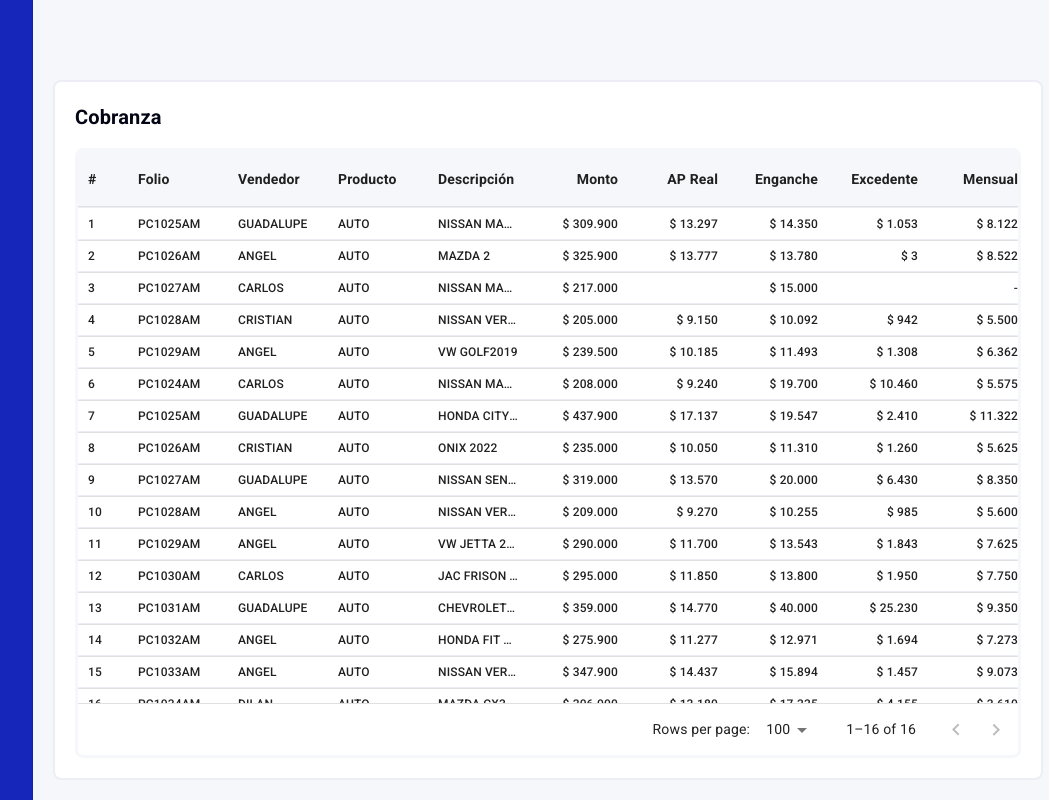
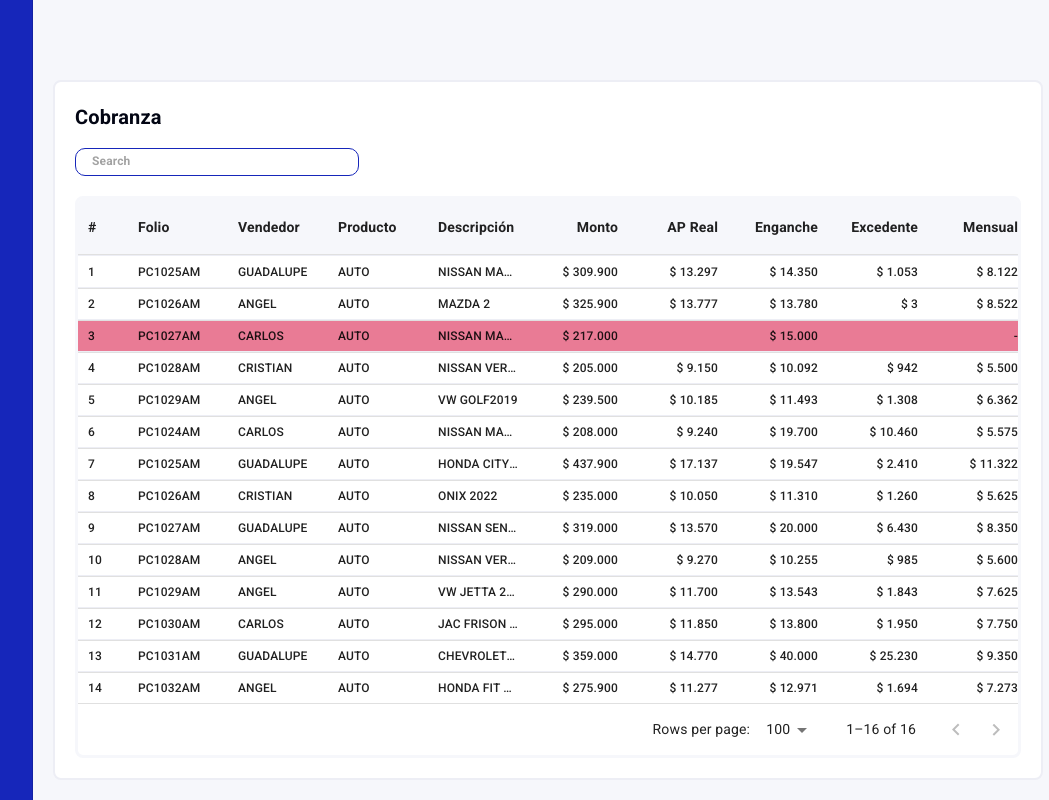
Before and after one commit to edgarpecero/crm-fe, a Next.js app: page /cobranza in a window 1280 px wide. Shown: the whole page, without its empty margins (217-1266 px from the left). Built offline with nearby package versions, Linux system fonts and the light colour scheme; what @mui/material-nextjs would draw is missing.

Commit message:
CRM-17::Added styles to DataGridTheme

```diff
--- a/public/data/billing.json
+++ b/public/data/billing.json
@@ -58,6 +58,7 @@
   {
     "folio": "PC1027AM",
     "seller": "CARLOS",
+    "status": "Cancelado",
     "product": "AUTO",
     "description": "NISSAN MARCH",
     "amount": "$ 217.000",
--- a/src/components/features/billing/BillingTable.tsx
+++ b/src/components/features/billing/BillingTable.tsx
@@ -1,9 +1,11 @@
 'use client';
 
-import { GridColDef } from '@mui/x-data-grid';
+import { GridColDef, GridRowParams } from '@mui/x-data-grid';
 import { Billing } from './types';
 import DataGridWrapper from '@/components/ui/DataGridWrapper/DataGridWrapper';
 import { useBilling } from '@/context/BillingContext/BillingContext';
+import DataGridHeader from '@/components/ui/DataGridWrapper/DataGridHeader';
+import { useState } from 'react';
 
 const columns: GridColDef<Billing>[] = [
   { field: 'folio', headerName: 'Folio', width: 100 },
@@ -35,8 +37,35 @@ const columns: GridColDef<Billing>[] = [
 
 const BillingTable = () => {
   const { data } = useBilling();
+  const [searchInput, setSearchInput] = useState('');
 
-  return <DataGridWrapper columns={columns} rowData={data} />;
+  const memoizedData = data.filter(
+    (item) => {
+      return (
+        item.folio.toLowerCase().includes(searchInput.toLowerCase()) ||
+        item.seller.toLowerCase().includes(searchInput.toLowerCase()) ||
+        item.product.toLowerCase().includes(searchInput.toLowerCase()) ||
+        item.description.toLowerCase().includes(searchInput.toLowerCase()) ||
+        item.client.toLowerCase().includes(searchInput.toLowerCase())
+      );
+    },
+    [searchInput],
+  );
+
+  const handleSearch = (value: string) => {
+    setSearchInput(value);
+  };
+
+  const getRowClassName = (params: GridRowParams) => {
+    return params.row.status === 'Cancelado' ? 'red-row' : '';
+  };
+
+  return (
+    <>
+      <DataGridHeader handleSearch={handleSearch} />
+      <DataGridWrapper columns={columns} rowData={memoizedData} getRowClassName={getRowClassName} />
+    </>
+  );
 };
 
 export default BillingTable;
--- /dev/null
+++ b/src/components/ui/DataGridWrapper/DataGridHeader.tsx
@@ -0,0 +1,35 @@
+'use client';
+
+import { Box, Button } from '@mui/material';
+import SearchInput from '../SearchInput';
+
+interface DataGridHeaderProps {
+  handleSearch: (value: string) => void;
+  buttonProps?: {
+    title: string;
+  };
+}
+
+const DataGridHeader = ({ handleSearch, buttonProps }: DataGridHeaderProps) => {
+  return (
+    <Box
+      sx={{
+        display: 'flex',
+        justifyContent: 'space-between',
+        alignItems: 'center',
+        gap: 3,
+        mb: '20px',
+      }}
+    >
+      <SearchInput
+        id='manager-user-table-search'
+        handleSearch={handleSearch}
+        width='30%'
+        autoFocus
+      />
+      {buttonProps?.title ? <Button size='small'>{buttonProps?.title}</Button> : null}
+    </Box>
+  );
+};
+
+export default DataGridHeader;
--- a/src/components/ui/DataGridWrapper/DataGridTheme.tsx
+++ b/src/components/ui/DataGridWrapper/DataGridTheme.tsx
@@ -22,6 +22,12 @@ const greyDataGridTheme = createTheme({
           },
           '& .MuiDataGrid-detailPanelToggleCell:disabled': {
             opacity: 0,
+          },
+          '& .red-row': {
+            backgroundColor: theme.palette.error.light,
+            '&:hover': {
+              backgroundColor: theme.palette.error.main,
+            },
           },
         },
         columnHeader: {
--- a/src/components/ui/DataGridWrapper/DataGridWrapper.tsx
+++ b/src/components/ui/DataGridWrapper/DataGridWrapper.tsx
@@ -1,7 +1,7 @@
 'use client';
 
 import React, { useEffect, useMemo, useState } from 'react';
-import type { } from '@mui/x-data-grid/themeAugmentation';
+import type {} from '@mui/x-data-grid/themeAugmentation';
 import { createTheme, ThemeProvider } from '@mui/material/styles';
 import Tooltip from '@mui/material/Tooltip';
 import IconButton from '@mui/material/IconButton';
@@ -14,8 +14,8 @@ import { getDataGridTheme, GridTheme } from './DataGridTheme';
 
 export const expandIconStyles = { color: currentTheme.palette.grey[800], fontSize: '16px' };
 
+/* eslint-disable @typescript-eslint/no-explicit-any */
 export interface DataGridWrapperProps extends Omit<DataGridProps, 'rows'> {
-  // eslint-disable-next-line @typescript-eslint/no-explicit-any
   rowData: any;
   onSortChange?: (sortModel: GridSortModel) => void;
   onRowDelete?: (params: GridRowParams) => void;
@@ -37,7 +37,6 @@ const DataGridWrapper = ({
   sx,
   ...props
 }: DataGridWrapperProps) => {
-  /* eslint-disable @typescript-eslint/no-explicit-any */
   const [data, setData] = useState<any>([]);
   const dataGridTheme = getDataGridTheme(themeSelector);
   // const [loading, setLoading] = useState(true);
--- /dev/null
+++ b/src/components/ui/SearchInput.tsx
@@ -0,0 +1,112 @@
+'use client';
+
+import { IconButton, InputBase, Paper } from '@mui/material';
+import CloseIcon from '@mui/icons-material/Close';
+import { Controller, useForm } from 'react-hook-form';
+import React, { useEffect } from 'react';
+import { theme } from '@/styles/Theme';
+
+interface SearchInputProps {
+  handleSearch: (value: string) => void;
+  disableOnChangeSubmit?: boolean;
+  placeholder?: string;
+  width?: string;
+  id?: string;
+  autoFocus?: boolean;
+}
+
+const SearchInput = ({
+  handleSearch,
+  id = 'search',
+  disableOnChangeSubmit = false,
+  placeholder = 'Search',
+  width = '100%',
+  autoFocus = false,
+}: SearchInputProps) => {
+  const {
+    control,
+    handleSubmit,
+    reset,
+    formState: { isDirty },
+    watch,
+  } = useForm({
+    defaultValues: { search: '' },
+  });
+
+  useEffect(() => {
+    if (!disableOnChangeSubmit) {
+      const subscription = watch((values) => handleSearch(values?.search || ''));
+      return () => subscription.unsubscribe();
+    }
+  }, [disableOnChangeSubmit, handleSubmit, watch, handleSearch]);
+
+  return (
+    <form
+      id={id}
+      onSubmit={handleSubmit((values) => handleSearch(values.search))}
+      style={{ width }}
+      noValidate
+    >
+      <Paper
+        elevation={0}
+        sx={{
+          display: 'flex',
+          justifyContent: 'space-between',
+          padding: '0px 16px 0px 16px',
+          width: '100%',
+          border: `1.6px solid ${theme.palette.primary.main}`,
+          background: 'transparent',
+          borderRadius: '10px',
+          alignSelf: 'stretch',
+          '& .MuiInputBase-input': {
+            ...theme.typography.body2,
+            width: '100%',
+          },
+          '& .MuiIconButton-root': {
+            padding: '0px !important',
+          },
+          '& .MuiIconButton-sizeMedium': {
+            padding: '0px !important',
+          },
+          '& .MuiInputBase-root.MuiInputBase-colorPrimary': {
+            width: '100%',
+          },
+        }}
+      >
+        <Controller
+          name={'search'}
+          control={control}
+          render={({ field }) => (
+            <InputBase
+              autoFocus={autoFocus}
+              placeholder={placeholder}
+              inputProps={{ 'aria-label': 'search' }}
+              {...field}
+              onKeyPress={(e) => {
+                if (e.key === 'Enter') {
+                  e.preventDefault();
+                  handleSearch(field.value);
+                }
+              }}
+            />
+          )}
+        />
+        {isDirty && (
+          <IconButton
+            size='small'
+            aria-label='clear'
+            sx={{ minWidth: '26px' }}
+            onClick={() => {
+              reset();
+              handleSearch('');
+            }}
+          >
+            <CloseIcon />
+          </IconButton>
+        )}
+      </Paper>
+    </form>
+  );
+};
+
+export default React.memo(SearchInput);
--- a/src/styles/Theme.tsx
+++ b/src/styles/Theme.tsx
@@ -71,7 +71,7 @@ export const theme = createTheme({
     },
     error: {
       main: '#D9244F',
-      light: '#d9244f14',
+      light: '#e97b95',
     },
     warning: {
       main: '#D6A11C',
@@ -195,7 +195,7 @@ theme.components = {
         '&::-webkit-scrollbar, & *::-webkit-scrollbar': {
           backgroundColor: theme.palette.grey[500],
           width: '6px',
-          height: '6px',
+          height: '10px',
         },
         '&::-webkit-scrollbar-thumb, & *::-webkit-scrollbar-thumb': {
           borderRadius: 8,
```
Also changed, not shown: src/app/client/ClientLayout.tsx (deleted, +0 -27 lines), src/components/features/billing/types.ts (+8 -0 lines), src/services/billingServices.ts (line endings or trailing spaces).
